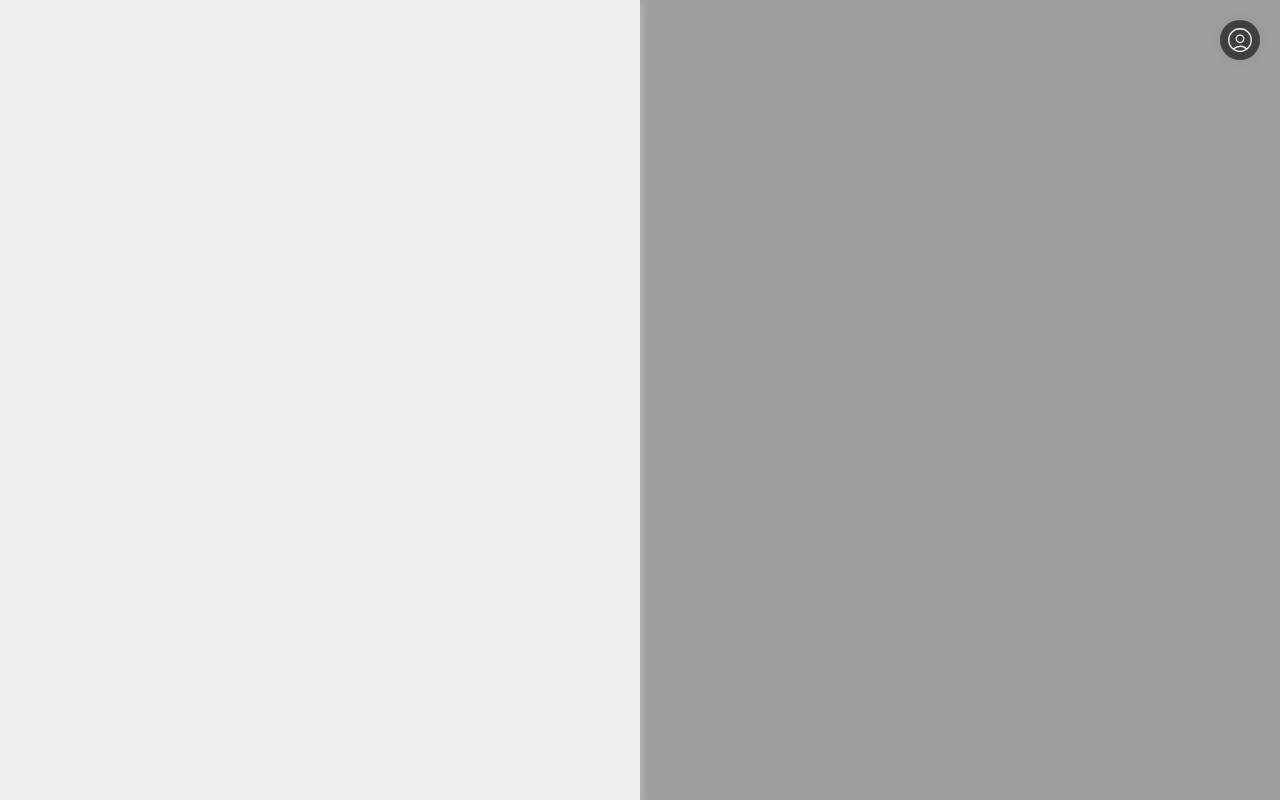
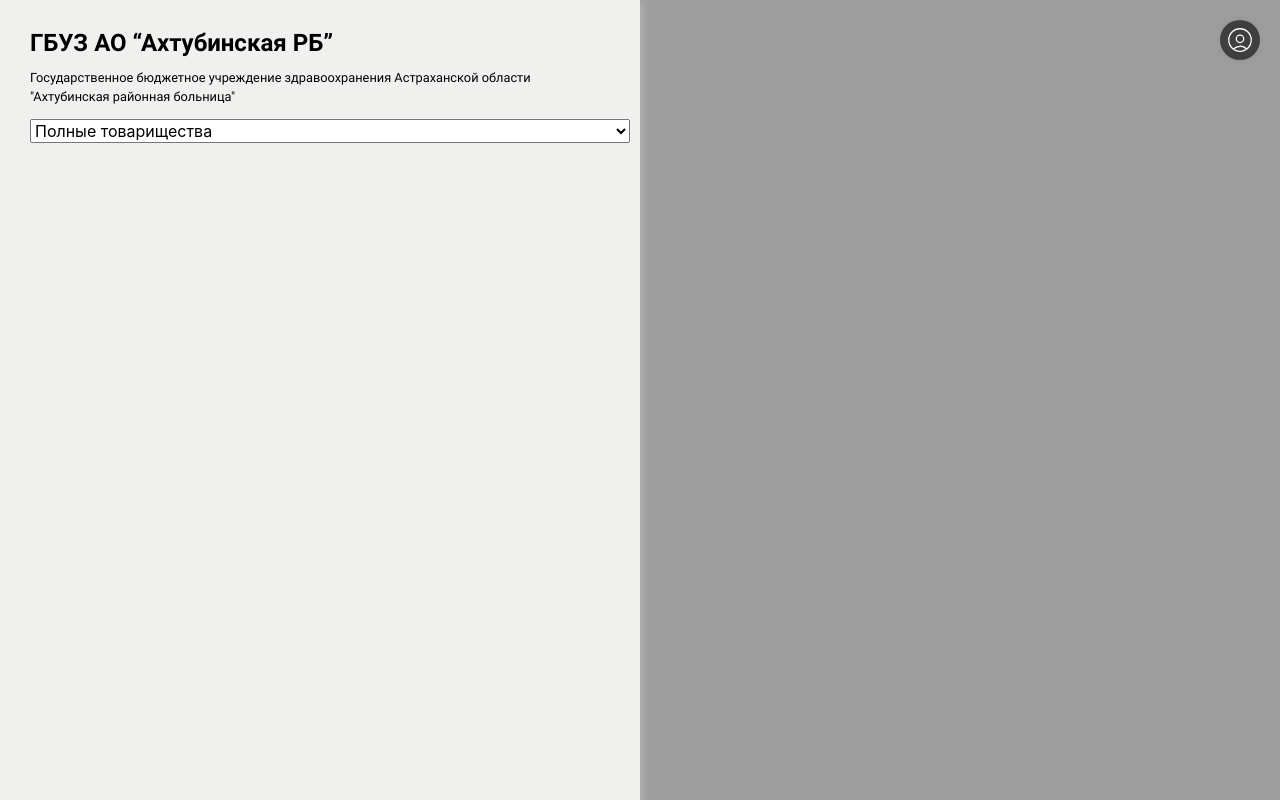
Before and after one commit to yixellet/counterparties-ui, a React app: page / in a window 1280 px wide. Built offline with nearby package versions, Linux system fonts and the light colour scheme.

Commit message:
Начал работу над формой добавления нового контрагента

```diff
--- a/src/features/controlPanel/ControlPanel.css
+++ b/src/features/controlPanel/ControlPanel.css
@@ -4,4 +4,7 @@
   background-color: #F0F1EF;
   box-shadow: 3px 3px 7px #b4b4b4;
   z-index: 10;
+  position: relative;
+  top: 0;
+  left: 0;
 }
--- a/src/features/controlPanel/ControlPanel.jsx
+++ b/src/features/controlPanel/ControlPanel.jsx
@@ -1,10 +1,12 @@
 import React from 'react';
 import './ControlPanel.css';
+import Entity from './entity/Entity';
 
 function ControlPanel() {
 
   return (
     <div className="controlPanel">
+      <Entity />
     </div>
   );
 }
--- /dev/null
+++ b/src/features/controlPanel/entity/Entity.jsx
@@ -0,0 +1,41 @@
+import React from 'react';
+import styles from './Entity.module.css';
+import {legal_types} from './data/legal_types';
+
+function Entity() {
+
+  return (
+    <div className={styles.entity}>
+      <h1 className={styles.shortName}>ГБУЗ АО “Ахтубинская РБ”</h1>
+      <p className={styles.fullName}>Государственное бюджетное учреждение здравоохранения Астраханской области "Ахтубинская районная больница"</p>
+      <form className={styles.form}>
+        <select className={styles.input_select}>
+          {
+            Object.values(legal_types).map((type) => {
+              const d = <><option key={type.code} disabled={true} label={type.full_name} className={styles.legal_type} />
+                {
+                  Object.values(type.children).map((subtype) => {
+                    if (subtype.children) {
+                      return <optgroup key={subtype.code} label={subtype.full_name} className={styles.legal_subsubtype}>
+                        {
+                          subtype.children &&
+                          Object.values(subtype.children).map((subsubtype) => {
+                            return <option key={subsubtype.code} label={subsubtype.full_name} value={subsubtype.code} className={styles.legal_subtype} />
+                          })
+                        }
+                      </optgroup>
+                    } else {
+                      return <option key={subtype.code} label={subtype.full_name} value={subtype.code} className={styles.legal_subsubtype} />
+                    }
+                  })
+                }</>
+              return d
+            })
+          }
+        </select>
+      </form>
+    </div>
+  );
+}
+
+export default Entity;
--- /dev/null
+++ b/src/features/controlPanel/entity/Entity.module.css
@@ -0,0 +1,38 @@
+.entity {
+  margin: 30px;
+  width: calc(100% - 60px);
+  height: calc(100% - 60px);
+  position: relative;
+}
+
+.shortName {
+  font-family: Roboto;
+  font-size: 1.5rem;
+  font-weight: 700;
+  margin: 0;
+}
+
+.fullName {
+  font-family: Roboto;
+  font-size: .8rem;
+  line-height: 1.5;
+  margin-top: 10px;
+}
+
+.form {
+  position: relative;
+}
+
+.input_select {
+  min-width: 300px;
+  max-width: 600px;
+}
+
+.legal_type {
+  font-weight: 900;
+  color: #000;
+}
+
+.legal_subsubtype {
+  font-size: .8rem;
+}
--- /dev/null
+++ b/src/features/controlPanel/entity/data/legal_types.js
@@ -0,0 +1,464 @@
+const legal_types =  {
+    "3 00 00": {
+        "code": "3 00 00",
+        "full_name": "Организация без прав юридического лица",
+        "short_name": null,
+        "parent_type": null,
+        "children": {
+            "1 10 00": {
+                "code": "1 10 00",
+                "full_name": "Хозяйственное товарищество",
+                "short_name": null,
+                "parent_type": "3 00 00",
+                "children": {
+                    "1 10 51": {
+                        "code": "1 10 51",
+                        "full_name": "Полные товарищества",
+                        "short_name": null,
+                        "parent_type": "1 10 00"
+                    },
+                    "1 10 64": {
+                        "code": "1 10 64",
+                        "full_name": "Товарищества на вере (коммандитные товарищества)",
+                        "short_name": null,
+                        "parent_type": "1 10 00"
+                    }
+                }
+            },
+            "2 00 00": {
+                "code": "2 00 00",
+                "full_name": "Некоммерческая корпоративная организация",
+                "short_name": null,
+                "parent_type": "3 00 00",
+                "children": {
+                    "2 01 00": {
+                        "code": "2 01 00",
+                        "full_name": "Потребительские кооперативы",
+                        "short_name": null,
+                        "parent_type": "2 00 00"
+                    },
+                    "2 02 00": {
+                        "code": "2 02 00",
+                        "full_name": "Общественные организации",
+                        "short_name": null,
+                        "parent_type": "2 00 00"
+                    },
+                    "2 06 00": {
+                        "code": "2 06 00",
+                        "full_name": "Ассоциации (союзы)",
+                        "short_name": null,
+                        "parent_type": "2 00 00"
+                    },
+                    "2 07 00": {
+                        "code": "2 07 00",
+                        "full_name": "Товарищества собственников недвижимости",
+                        "short_name": null,
+                        "parent_type": "2 00 00"
+                    },
+                    "2 11 00": {
+                        "code": "2 11 00",
+                        "full_name": "Казачьи общества, внесенные в государственный реестр казачьих обществ в Российской Федерации",
+                        "short_name": null,
+                        "parent_type": "2 00 00"
+                    },
+                    "2 12 00": {
+                        "code": "2 12 00",
+                        "full_name": "Общины коренных малочисленных народов Российской Федерации",
+                        "short_name": null,
+                        "parent_type": "2 00 00"
+                    }
+                }
+            },
+            "3 00 01": {
+                "code": "3 00 01",
+                "full_name": "Представительства юридических лиц",
+                "short_name": null,
+                "parent_type": "3 00 00"
+            },
+            "3 00 02": {
+                "code": "3 00 02",
+                "full_name": "Филиалы юридических лиц",
+                "short_name": null,
+                "parent_type": "3 00 00"
+            },
+            "3 00 03": {
+                "code": "3 00 03",
+                "full_name": "Обособленные подразделения юридических лиц",
+                "short_name": null,
+                "parent_type": "3 00 00"
+            },
+            "3 00 04": {
+                "code": "3 00 04",
+                "full_name": "Структурные подразделения обособленных подразделений юридических лиц",
+                "short_name": null,
+                "parent_type": "3 00 00"
+            },
+            "3 00 05": {
+                "code": "3 00 05",
+                "full_name": "Паевые инвестиционные фонды",
+                "short_name": null,
+                "parent_type": "3 00 00"
+            },
+            "3 00 06": {
+                "code": "3 00 06",
+                "full_name": "Простые товарищества",
+                "short_name": null,
+                "parent_type": "3 00 00"
+            },
+            "3 00 08": {
+                "code": "3 00 08",
+                "full_name": "Районные суды, городские суды, межрайонные суды (районные суды)",
+                "short_name": null,
+                "parent_type": "3 00 00"
+            }
+        }
+    },
+    "4 00 00": {
+        "code": "4 00 00",
+        "full_name": "Международная организация",
+        "short_name": null,
+        "parent_type": null,
+        "children": {
+            "4 00 01": {
+                "code": "4 00 01",
+                "full_name": "Межправительственные международные организации",
+                "short_name": null,
+                "parent_type": "4 00 00"
+            },
+            "4 00 02": {
+                "code": "4 00 02",
+                "full_name": "Неправительственные международные организации",
+                "short_name": null,
+                "parent_type": "4 00 00"
+            }
+        }
+    },
+    "5 00 00": {
+        "code": "5 00 00",
+        "full_name": "Физическое лицо",
+        "short_name": null,
+        "parent_type": null,
+        "children": {
+            "5 01 00": {
+                "code": "5 01 00",
+                "full_name": "Коммерческая деятельность",
+                "short_name": null,
+                "parent_type": "5 00 00",
+                "children": {
+                    "5 01 01": {
+                        "code": "5 01 01",
+                        "full_name": "Главы крестьянских (фермерских) хозяйств",
+                        "short_name": null,
+                        "parent_type": "5 01 00"
+                    },
+                    "5 01 02": {
+                        "code": "5 01 02",
+                        "full_name": "Индивидуальный предприниматель",
+                        "short_name": "ИП",
+                        "parent_type": "5 01 00"
+                    }
+                }
+            },
+            "5 02 00": {
+                "code": "5 02 00",
+                "full_name": "Непредпринимательская деятельность",
+                "short_name": null,
+                "parent_type": "5 00 00",
+                "children": {
+                    "5 02 01": {
+                        "code": "5 02 01",
+                        "full_name": "Адвокаты, учредившие адвокатский кабинет",
+                        "short_name": null,
+                        "parent_type": "5 02 00"
+                    },
+                    "5 02 02": {
+                        "code": "5 02 02",
+                        "full_name": "Нотариусы, занимающиеся частной практикой",
+                        "short_name": null,
+                        "parent_type": "5 02 00"
+                    }
+                }
+            }
+        }
+    },
+    "6 00 00": {
+        "code": "6 00 00",
+        "full_name": "Коммерческая унитарная организация",
+        "short_name": null,
+        "parent_type": null,
+        "children": {
+            "6 50 00": {
+                "code": "6 50 00",
+                "full_name": "Унитарные предприятия",
+                "short_name": null,
+                "parent_type": "6 00 00"
+            },
+            "6 51 00": {
+                "code": "6 51 00",
+                "full_name": "Унитарные предприятия, основанные на праве оперативного управления (казенные предприятия)",
+                "short_name": null,
+                "parent_type": "6 00 00",
+                "children": {
+                    "6 51 41": {
+                        "code": "6 51 41",
+                        "full_name": "Федеральные казенные предприятия",
+                        "short_name": null,
+                        "parent_type": "6 51 00"
+                    },
+                    "6 51 42": {
+                        "code": "6 51 42",
+                        "full_name": "Казенные предприятия субъектов Российской Федерации",
+                        "short_name": null,
+                        "parent_type": "6 51 00"
+                    },
+                    "6 51 43": {
+                        "code": "6 51 43",
+                        "full_name": "Муниципальные казенные предприятия",
+                        "short_name": null,
+                        "parent_type": "6 51 00"
+                    }
+                }
+            },
+            "6 52 00": {
+                "code": "6 52 00",
+                "full_name": "Унитарные предприятия, основанные на праве хозяйственного ведения",
+                "short_name": null,
+                "parent_type": "6 00 00",
+                "children": {
+                    "6 52 41": {
+                        "code": "6 52 41",
+                        "full_name": "Федеральные государственные унитарные предприятия",
+                        "short_name": null,
+                        "parent_type": "6 52 00"
+                    },
+                    "6 52 42": {
+                        "code": "6 52 42",
+                        "full_name": "Государственные унитарные предприятия субъектов Российской Федерации",
+                        "short_name": null,
+                        "parent_type": "6 52 00"
+                    },
+                    "6 52 43": {
+                        "code": "6 52 43",
+                        "full_name": "Муниципальные унитарные предприятия",
+                        "short_name": null,
+                        "parent_type": "6 52 00"
+                    }
+                }
+            }
+        }
+    },
+    "7 00 00": {
+        "code": "7 00 00",
+        "full_name": "Некоммерческая унитарная организация",
+        "short_name": null,
+        "parent_type": null,
+        "children": {
+            "7 04 00": {
+                "code": "7 04 00",
+                "full_name": "Фонд",
+                "short_name": null,
+                "parent_type": "7 00 00",
+                "children": {
+                    "7 04 01": {
+                        "code": "7 04 01",
+                        "full_name": "Благотворительный фонд",
+                        "short_name": null,
+                        "parent_type": "7 04 00"
+                    },
+                    "7 04 02": {
+                        "code": "7 04 02",
+                        "full_name": "Негосударственный пенсионный фонд",
+                        "short_name": "НПФ",
+                        "parent_type": "7 04 00"
+                    },
+                    "7 04 03": {
+                        "code": "7 04 03",
+                        "full_name": "Общественный фонд",
+                        "short_name": null,
+                        "parent_type": "7 04 00"
+                    },
+                    "7 04 04": {
+                        "code": "7 04 04",
+                        "full_name": "Экологический фонд",
+                        "short_name": null,
+                        "parent_type": "7 04 00"
+                    }
+                }
+            },
+            "7 14 00": {
+                "code": "7 14 00",
+                "full_name": "Автономная некоммерческая организация",
+                "short_name": null,
+                "parent_type": "7 00 00"
+            },
+            "7 15 00": {
+                "code": "7 15 00",
+                "full_name": "Религиозная организация",
+                "short_name": null,
+                "parent_type": "7 00 00"
+            },
+            "7 16 00": {
+                "code": "7 16 00",
+                "full_name": "Публично-правовая компания",
+                "short_name": null,
+                "parent_type": "7 00 00",
+                "children": {
+                    "7 16 01": {
+                        "code": "7 16 01",
+                        "full_name": "Государственныя корпорация",
+                        "short_name": null,
+                        "parent_type": "7 16 00"
+                    },
+                    "7 16 02": {
+                        "code": "7 16 02",
+                        "full_name": "Государственныя компания",
+                        "short_name": null,
+                        "parent_type": "7 16 00"
+                    },
+                    "7 16 10": {
+                        "code": "7 16 10",
+                        "full_name": "Отделение иностранной некоммерческой неправительственной организации",
+                        "short_name": null,
+                        "parent_type": "7 16 00"
+                    }
+                }
+            },
+            "7 50 00": {
+                "code": "7 50 00",
+                "full_name": "Учреждение",
+                "short_name": null,
+                "parent_type": "7 00 00",
+                "children": {
+                    "7 55 00": {
+                        "code": "7 55 00",
+                        "full_name": "Частные учреждения",
+                        "short_name": null,
+                        "parent_type": "7 50 00"
+                    },
+                    "7 53 00": {
+                        "code": "7 53 00",
+                        "full_name": "Государственная академия наук",
+                        "short_name": null,
+                        "parent_type": "7 50 00"
+                    },
+                    "7 54 00": {
+                        "code": "7 54 00",
+                        "full_name": "Учреждение, созданное муниципальным образованием (муниципальное учреждение)",
+                        "short_name": null,
+                        "parent_type": "7 50 00"
+                    },
+                    "7 51 00": {
+                        "code": "7 51 00",
+                        "full_name": "Учреждение, созданное Российской Федерацией",
+                        "short_name": null,
+                        "parent_type": "7 50 00"
+                    },
+                    "7 52 00": {
+                        "code": "7 52 00",
+                        "full_name": "Учреждение, созданное субъектом Российской Федерации",
+                        "short_name": null,
+                        "parent_type": "7 50 00"
+                    }
+                }
+            }
+        }
+    },
+    "1 00 00": {
+        "code": "1 00 00",
+        "full_name": "Коммерческая корпоративная организация",
+        "short_name": null,
+        "parent_type": null,
+        "children": {
+            "1 20 00": {
+                "code": "1 20 00",
+                "full_name": "Хозяйственные общества",
+                "short_name": null,
+                "parent_type": "1 00 00"
+            },
+            "1 22 00": {
+                "code": "1 22 00",
+                "full_name": "Акционерные общества",
+                "short_name": null,
+                "parent_type": "1 00 00",
+                "children": {
+                    "1 22 47": {
+                        "code": "1 22 47",
+                        "full_name": "Публичные акционерные общества",
+                        "short_name": null,
+                        "parent_type": "1 22 00"
+                    },
+                    "1 22 67": {
+                        "code": "1 22 67",
+                        "full_name": "Непубличные акционерные общества",
+                        "short_name": null,
+                        "parent_type": "1 22 00"
+                    }
+                }
+            },
+            "1 23 00": {
+                "code": "1 23 00",
+                "full_name": "Общества с ограниченной ответственностью",
+                "short_name": null,
+                "parent_type": "1 00 00"
+            },
+            "1 30 00": {
+                "code": "1 30 00",
+                "full_name": "Хозяйственные партнерства",
+                "short_name": null,
+                "parent_type": "1 00 00"
+            },
+            "1 40 00": {
+                "code": "1 40 00",
+                "full_name": "Производственные кооперативы (артели)",
+                "short_name": null,
+                "parent_type": "1 00 00"
+            },
+            "1 41 00": {
+                "code": "1 41 00",
+                "full_name": "Сельскохозяйственные производственные кооперативы",
+                "short_name": null,
+                "parent_type": "1 00 00",
+                "children": {
+                    "1 41 53": {
+                        "code": "1 41 53",
+                        "full_name": "Сельскохозяйственные артели (колхозы)",
+                        "short_name": null,
+                        "parent_type": "1 41 00"
+                    },
+                    "1 41 54": {
+                        "code": "1 41 54",
+                        "full_name": "Рыболовецкие артели (колхозы)",
+                        "short_name": null,
+                        "parent_type": "1 41 00"
+                    },
+                    "1 41 55": {
+                        "code": "1 41 55",
+                        "full_name": "Кооперативные хозяйства (коопхозы)",
+                        "short_name": null,
+                        "parent_type": "1 41 00"
+                    }
+                }
+            },
+            "1 42 00": {
+                "code": "1 42 00",
+                "full_name": "Производственные кооперативы (кроме сельскохозяйственных производственных кооперативов)",
+                "short_name": null,
+                "parent_type": "1 00 00"
+            },
+            "1 53 00": {
+                "code": "1 53 00",
+                "full_name": "Крестьянские (фермерские) хозяйства",
+                "short_name": null,
+                "parent_type": "1 00 00"
+            },
+            "1 90 00": {
+                "code": "1 90 00",
+                "full_name": "Прочие юридические лица, являющиеся коммерческими организациями",
+                "short_name": null,
+                "parent_type": "1 00 00"
+            }
+        }
+    }
+}
+
+module.exports = { legal_types }
```
Also changed, not shown: src/features/controlPanel/entity/entityAPI.js (added, +35 -0 lines).
